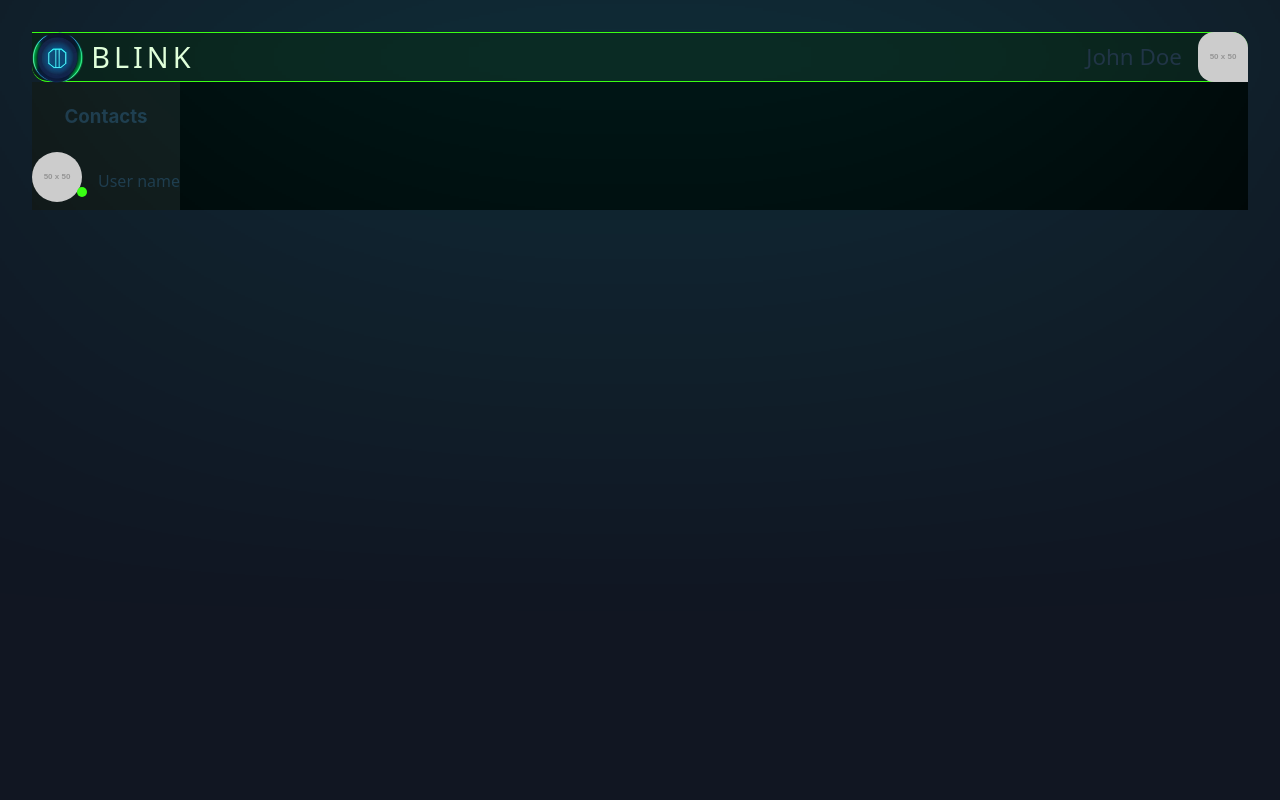
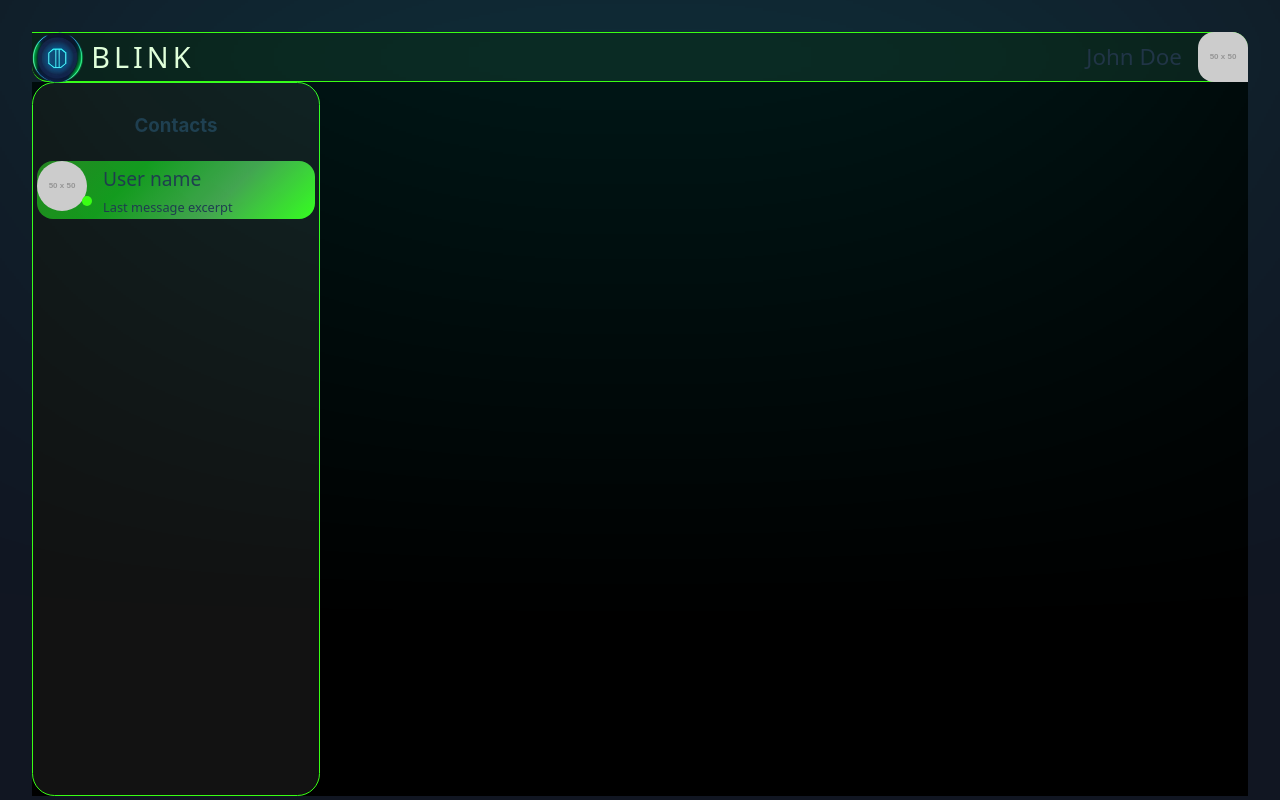
Before and after one commit to Zouheir-Barhoumi/blink-vue, a Vue app in the folder frontend/: page / in a window 1280 px wide. Built offline with nearby package versions, Linux system fonts and the light colour scheme.

Commit message:
initial contacts list

```diff
--- a/frontend/src/components/chat/ContactList.vue
+++ b/frontend/src/components/chat/ContactList.vue
@@ -1,7 +1,7 @@
 <template>
   <div class="contacts">
     <h3>Contacts</h3>
-
+    <div class="contacts__list">
       <div class="contacts__card">
         <div class="contacts__card--left">
           <img
@@ -13,7 +13,8 @@
         </div>
         <div class="contacts__card--right">
           <span>User name</span>
-        <!-- <span>Last message</span> -->
+          <small>Last message excerpt</small>
+        </div>
       </div>
     </div>
   </div>
@@ -24,10 +25,23 @@
 <style scoped>
 .contacts {
   background: var(--color-black);
+  border-radius: 1.4rem;
+  min-width: 18rem;
+  height: calc(100vh - 5.4rem);
+  padding: 8px 4px;
+  overflow-y: auto;
+  border: 1px solid var(--color-neon-green);
+}
+.contacts__list {
+  display: flex;
+  flex-direction: column;
 }
 .contacts__card {
   display: flex;
   align-items: center;
+  background: var(--gradient-neon-green);
+  border-radius: 1rem;
+  cursor: pointer;
 }
 .contacts__card--left {
   position: relative;
@@ -47,5 +61,12 @@
 }
 .contacts__card--right {
   margin-left: 1rem;
+  display: flex;
+  flex-direction: column;
+  justify-content: flex-start;
+  text-align: left;
+}
+.contacts__card--right span {
+  font-size: 1.2rem;
 }
 </style>
```
Lines whose indentation alone changed are shown as unchanged.
